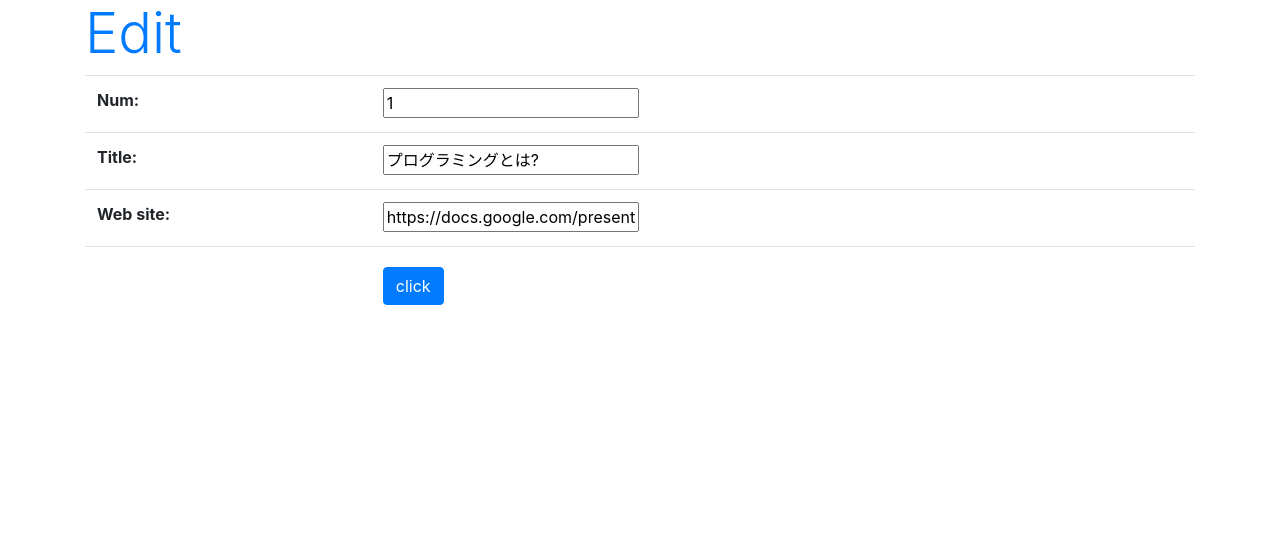
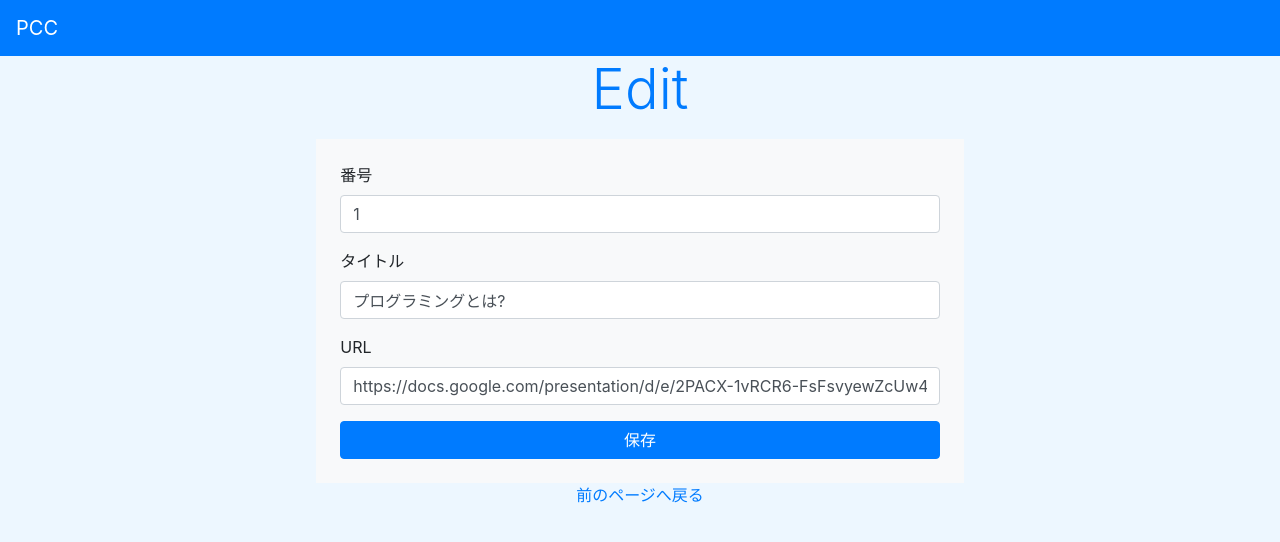
Before and after one commit to YoshihiroUchida/pcc-web, a Django app: page /home/program/edit/1 in a window 1280 px wide. Shown: the top 542 px of the page. Run offline with Django 3.2, Linux system fonts and the light colour scheme; a user stored in the database is signed in; data comes from the database, SQL or seed files in the repository; both versions use the stored data as it was after the commit; some libraries are stand-ins or nearby versions.

Commit message:
UIの修正・変更

```diff
--- a/pcc_home/forms.py
+++ b/pcc_home/forms.py
@@ -3,17 +3,32 @@ from .models import Prog_contents
 
 #--------------------------------------------------
 class Prog_contents_form(forms.ModelForm):
+    def __init__(self, *args, **kwargs):
+        super().__init__(*args, **kwargs)
+        self.label_suffix = " "
+        for field in self.fields.values():
+            field.widget.attrs['class'] = 'form-control'
+
     class Meta:
         model = Prog_contents
         fields = ['num', 'title', 'web_site']
+        labels = {
+            'num'       : '番号',
+            'title'     : 'タイトル',
+            'web_site'  : 'URL',
+        }
 
 #--------------------------------------------------
 class Prog_form(forms.Form):
-    num = forms.IntegerField(label = 'num', \
-        widget = forms.NumberInput(attrs = {'class' : 'form-control'}))
+    def __init__(self, *args, **kwargs):
+        super().__init__(*args, **kwargs)
+        self.label_suffix = " "
 
-    title = forms.CharField(label = 'title', \
+    num = forms.IntegerField(label = '番号', \
+        widget = forms.NumberInput(attrs = {'class' : 'form-control', 'placeholder': 0}))
+
+    title = forms.CharField(label = 'タイトル', \
         widget = forms.TextInput(attrs = {'class' : 'form-control'}))
 
-    web_site = forms.URLField(label = 'web_site', \
+    web_site = forms.URLField(label = 'URL', \
         widget = forms.TextInput(attrs = {'class' : 'form-control'}))
--- a/pcc_home/templates/pcc_home/edit.html
+++ b/pcc_home/templates/pcc_home/edit.html
@@ -1,25 +1,30 @@
 <!doctype html>
 <html lang="ja">
+
 <head>
-    <meta charset="utf-8">
-    <title>編集</title>
-    <link rel="stylesheet" href="https://stackpath.bootstrapcdn.com/bootstrap/4.3.1/css/bootstrap.min.css" crossorigin="anonymous">
+    <meta charset="utf-8" name="viewport" content="initial-scale=1">
+    <title>データ編集</title>
+    <link rel="stylesheet" href="https://stackpath.bootstrapcdn.com/bootstrap/4.3.1/css/bootstrap.min.css"
+        crossorigin="anonymous">
 </head>
 
-<body class="container">
-    <h1 class="display-4 text-primary">Edit</h1>
-    <form action="{% url 'edit' id %}" method="post">
-        {% csrf_token %}
-        <table class="table">
-            {{ form.as_table }}
-            <tr>
-                <th>
-                    <td>
-                        <input type="submit" value="click" class="btn btn-primary mt-2">
-                    </td>
-                </th>
-            </tr>
-        </table>
-    </form>
+<body style="background-color: #EDF7FF">
+    <nav class="navbar navbar-expand-lg navbar-dark bg-primary">
+        <a class="navbar-brand" href="{% url 'index' %}">PCC</a>
+    </nav>
+
+    <div class="container">
+        <p class="display-4 text-primary text-center">Edit</p>
+        <div class="bg-light col-md-7 mx-auto p-4">
+            <form action="{% url 'edit' id %}" method="post">
+                {% csrf_token %}
+                {{ form.as_p }}
+                <button type="submit" class="btn btn-primary btn-block">保存</button>
+            </form>
+        </div>
+    </div>
+
+    <p class="text-center"><a href="{% url 'index' %}">前のページへ戻る</a></p>
 </body>
+
 </html>
--- a/pcc_home/templates/pcc_home/index.html
+++ b/pcc_home/templates/pcc_home/index.html
@@ -2,8 +2,7 @@
 <html lang="ja">
 
 <head>
-    <meta charset="utf-8">
-    <meta name="viewport" content="initial-scale=1">
+    <meta charset="utf-8" name="viewport" content="initial-scale=1">
     <title>{{ title }}</title>
     <link rel="stylesheet" href="https://stackpath.bootstrapcdn.com/bootstrap/4.3.1/css/bootstrap.min.css"
         crossorigin="anonymous">
--- a/pcc_home/templates/pcc_home/page1.html
+++ b/pcc_home/templates/pcc_home/page1.html
@@ -2,8 +2,7 @@
 <html lang="ja">
 
 <head>
-    <meta charset="utf-8">
-    <meta name="viewport" content="initial-scale=1">
+    <meta charset="utf-8" name="viewport" content="initial-scale=1">
     <title>プログラミング</title>
     <link rel="stylesheet" href="https://stackpath.bootstrapcdn.com/bootstrap/4.3.1/css/bootstrap.min.css"
         crossorigin="anonymous">
```
Also changed, not shown: accounts/forms.py (+4 -3 lines), accounts/templates/registration/login.html (+3 -6 lines), pcc_home/templates/pcc_home/setting.html (+24 -9 lines), db.sqlite3.
